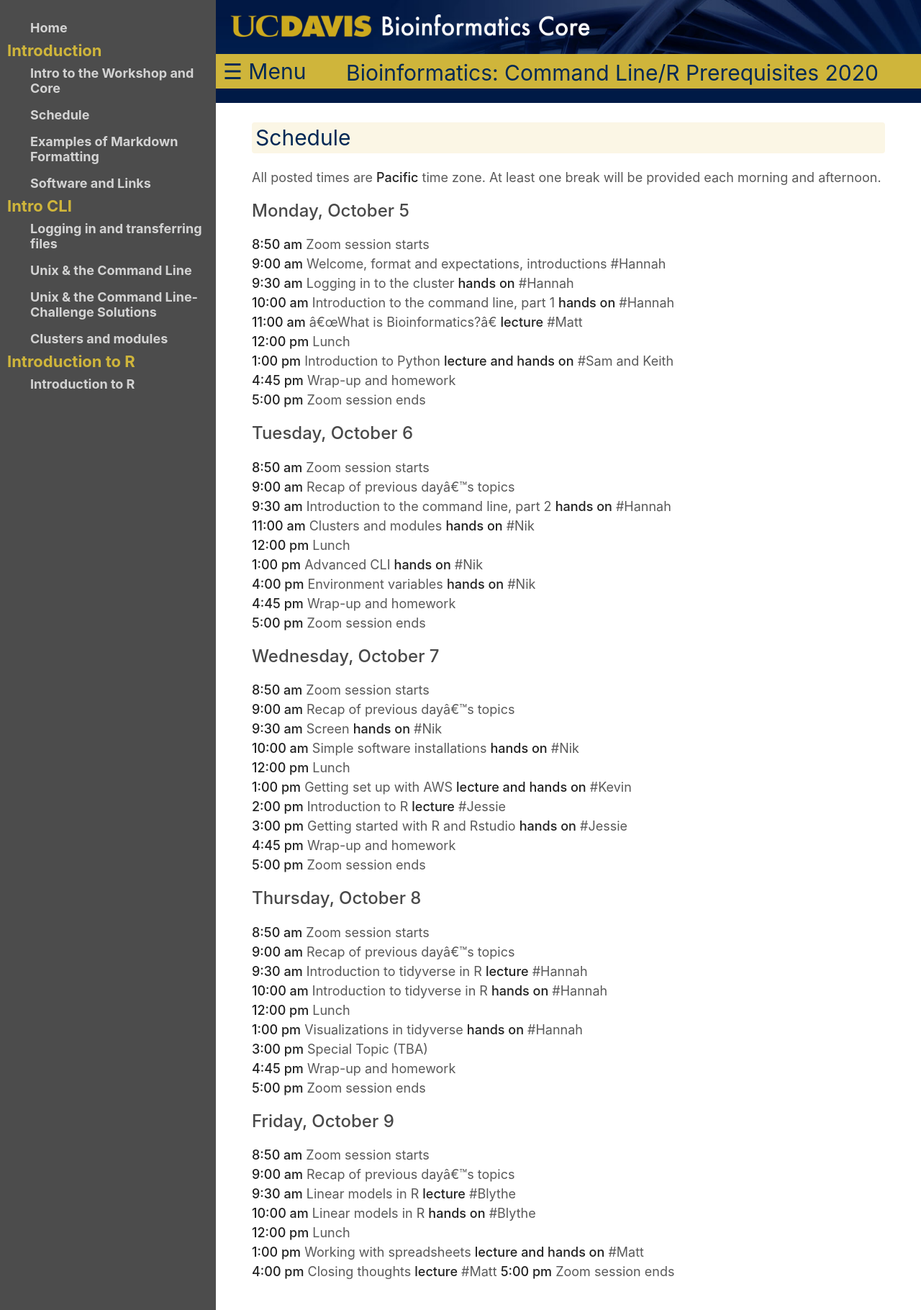
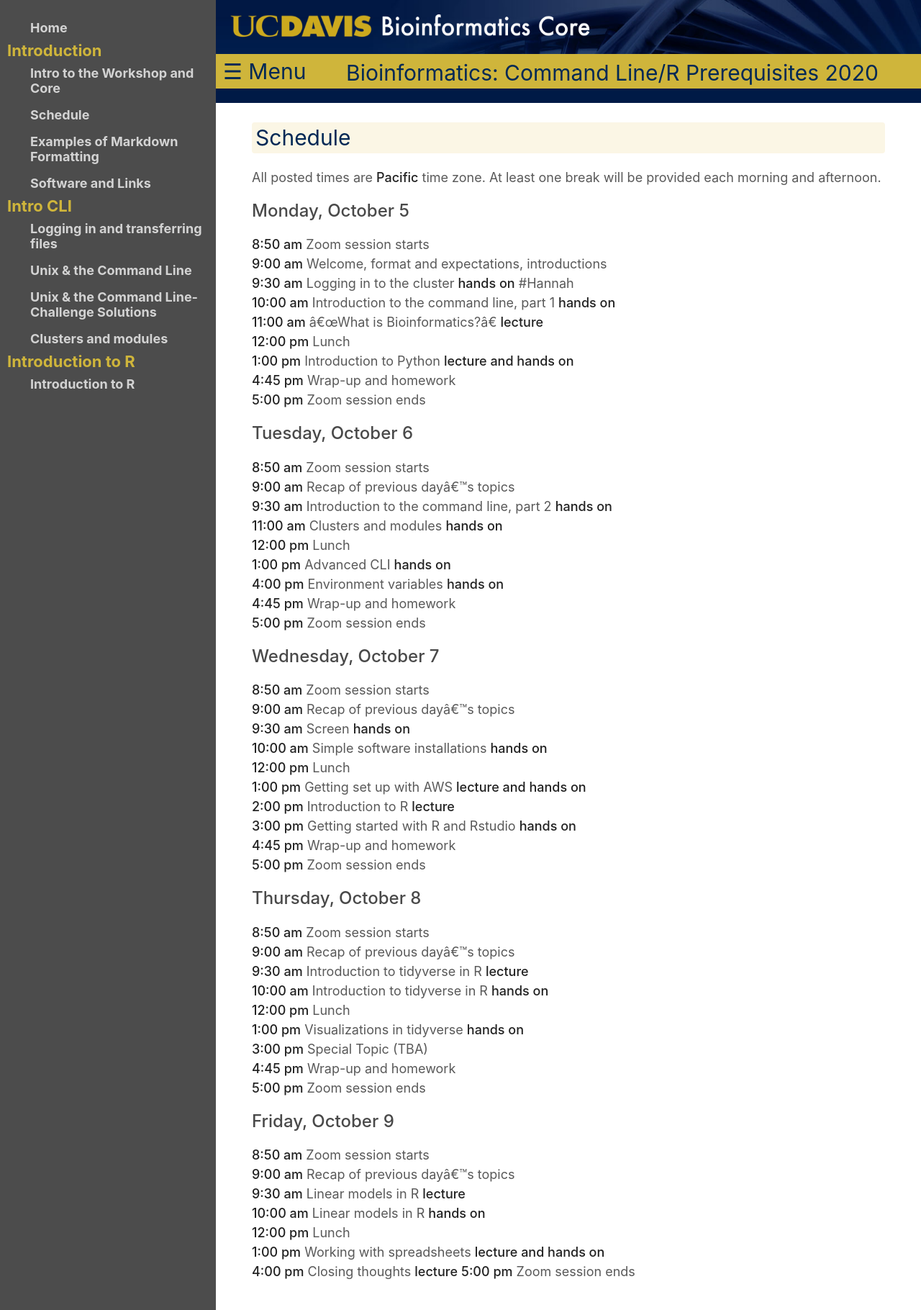
Before and after one commit to ucdavis-bioinformatics-training/2020-Bioinformatics_Prerequisites_Workshop, a Jekyll site: the page built from base/schedule.md, in a window 1280 px wide. Shown: the whole page at 72% size. Built offline with Jekyll 4.4.1, drawn with Linux system fonts in a browser that asks for light colours; our own code applies the rules of GitHub Pages for plain Markdown files.

Commit message:
remove improperly formatted comments

```diff
--- a/base/schedule.md
+++ b/base/schedule.md
@@ -5,12 +5,12 @@ All posted times are **Pacific** time zone. At least one break will be provided
 ### Monday, October 5
 
 **8:50 am**  Zoom session starts
-**9:00 am**  Welcome, format and expectations, introductions #Hannah
+**9:00 am**  Welcome, format and expectations, introductions
 **9:30 am**  Logging in to the cluster __hands on__ #Hannah
-**10:00 am** Introduction to the command line, part 1 __hands on__ #Hannah
-**11:00 am** "What is Bioinformatics?" __lecture__ #Matt
+**10:00 am** Introduction to the command line, part 1 __hands on__
+**11:00 am** "What is Bioinformatics?" __lecture__
 **12:00 pm** Lunch
-**1:00 pm**  Introduction to Python __lecture and hands on__ #Sam and Keith
+**1:00 pm**  Introduction to Python __lecture and hands on__
 **4:45 pm**  Wrap-up and homework
 **5:00 pm**  Zoom session ends
 
@@ -18,11 +18,11 @@ All posted times are **Pacific** time zone. At least one break will be provided
 
 **8:50 am**  Zoom session starts
 **9:00 am**  Recap of previous day's topics
-**9:30 am**  Introduction to the command line, part 2 __hands on__ #Hannah
-**11:00 am** Clusters and modules __hands on__ #Nik
+**9:30 am**  Introduction to the command line, part 2 __hands on__
+**11:00 am** Clusters and modules __hands on__
 **12:00 pm** Lunch
-**1:00 pm**  Advanced CLI __hands on__ #Nik
-**4:00 pm**  Environment variables __hands on__ #Nik
+**1:00 pm**  Advanced CLI __hands on__
+**4:00 pm**  Environment variables __hands on__
 **4:45 pm**  Wrap-up and homework
 **5:00 pm**  Zoom session ends
 
@@ -30,12 +30,12 @@ All posted times are **Pacific** time zone. At least one break will be provided
 
 **8:50 am**  Zoom session starts
 **9:00 am**  Recap of previous day's topics
-**9:30 am**  Screen __hands on__ #Nik
-**10:00 am** Simple software installations __hands on__ #Nik
+**9:30 am**  Screen __hands on__
+**10:00 am** Simple software installations __hands on__
 **12:00 pm** Lunch
-**1:00 pm**  Getting set up with AWS __lecture and hands on__ #Kevin
-**2:00 pm**  Introduction to R __lecture__ #Jessie
-**3:00 pm**  Getting started with R and Rstudio __hands on__ #Jessie
+**1:00 pm**  Getting set up with AWS __lecture and hands on__
+**2:00 pm**  Introduction to R __lecture__
+**3:00 pm**  Getting started with R and Rstudio __hands on__
 **4:45 pm**  Wrap-up and homework
 **5:00 pm**  Zoom session ends
 
@@ -43,10 +43,10 @@ All posted times are **Pacific** time zone. At least one break will be provided
 
 **8:50 am**  Zoom session starts
 **9:00 am**  Recap of previous day's topics
-**9:30 am**  Introduction to tidyverse in R __lecture__ #Hannah
-**10:00 am** Introduction to tidyverse in R __hands on__ #Hannah
+**9:30 am**  Introduction to tidyverse in R __lecture__
+**10:00 am** Introduction to tidyverse in R __hands on__
 **12:00 pm** Lunch
-**1:00 pm**  Visualizations in tidyverse __hands on__ #Hannah
+**1:00 pm**  Visualizations in tidyverse __hands on__
 **3:00 pm**  Special Topic (TBA)
 **4:45 pm**  Wrap-up and homework
 **5:00  pm**  Zoom session ends
@@ -55,9 +55,9 @@ All posted times are **Pacific** time zone. At least one break will be provided
 
 **8:50 am**  Zoom session starts
 **9:00 am**  Recap of previous day's topics
-**9:30 am**  Linear models in R __lecture__ #Blythe
-**10:00 am** Linear models in R __hands on__ #Blythe
+**9:30 am**  Linear models in R __lecture__
+**10:00 am** Linear models in R __hands on__
 **12:00 pm** Lunch
-**1:00 pm**  Working with spreadsheets __lecture and hands on__ #Matt
-**4:00 pm**  Closing thoughts __lecture__ #Matt
+**1:00 pm**  Working with spreadsheets __lecture and hands on__
+**4:00 pm**  Closing thoughts __lecture__
 **5:00  pm**  Zoom session ends
```
